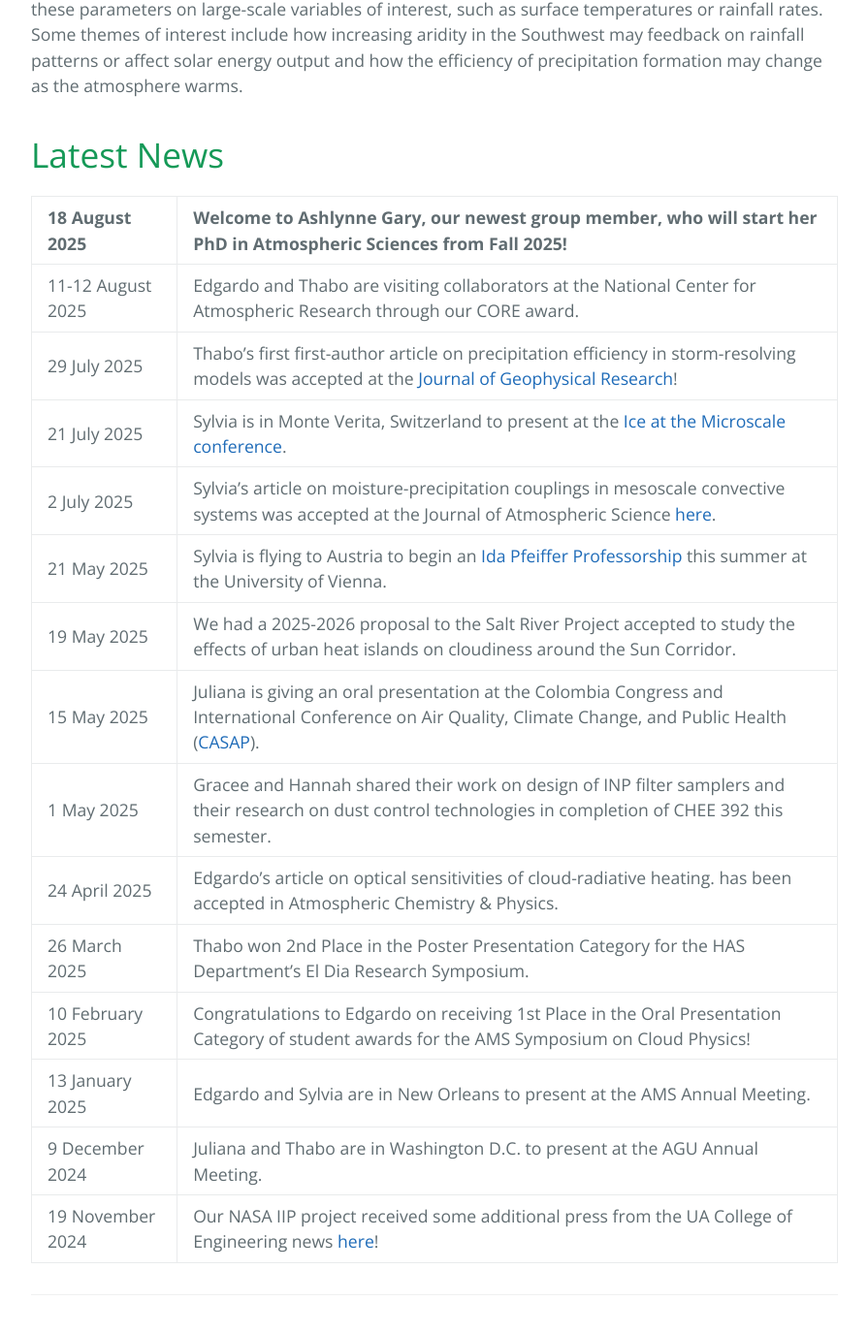
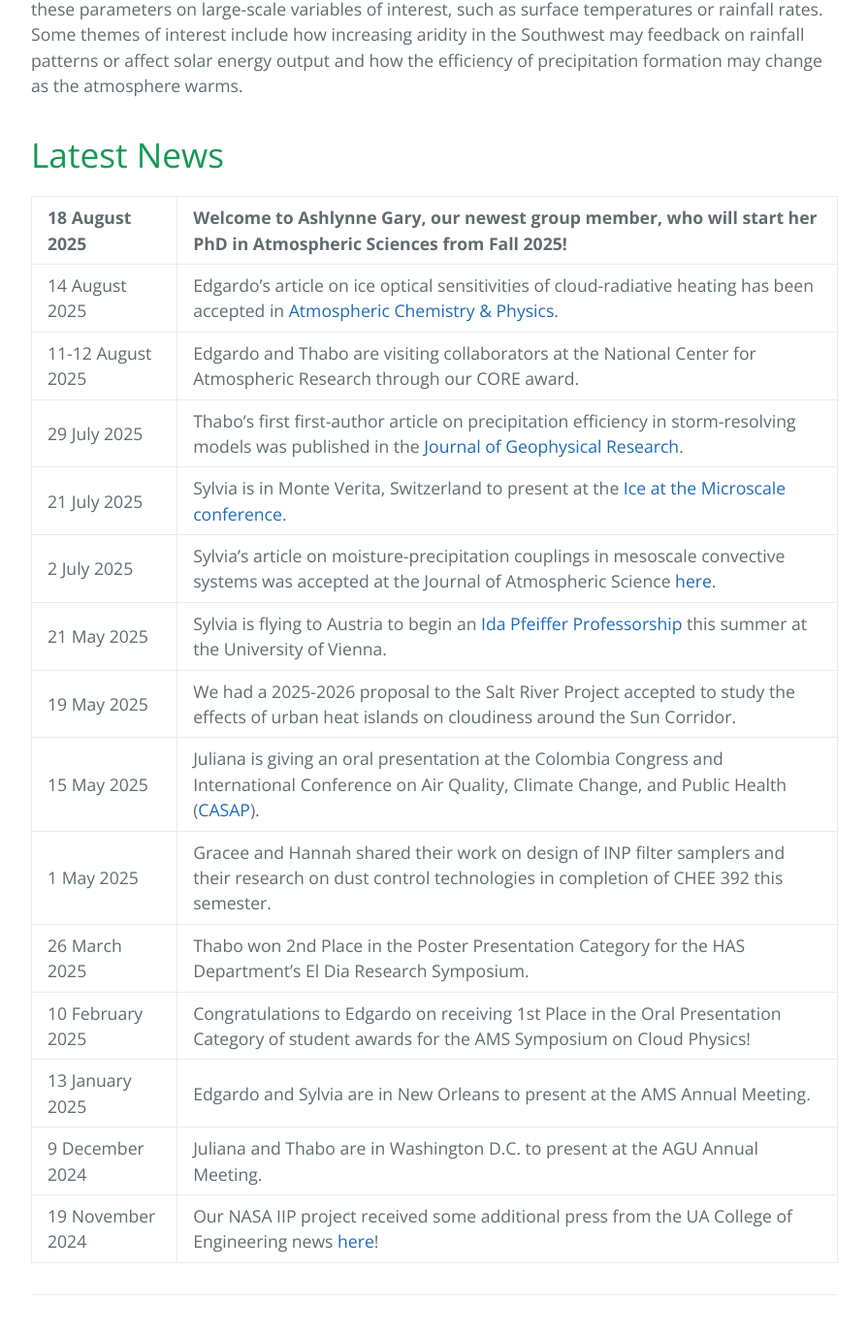
Before and after one commit to sylviasullivan/sylviasullivan.github.io, a Jekyll site: the page built from index.md, in a window 1280 px wide and 1400 px high, scrolled down 591 px. Shown: the top 1375 px of the window at 97% size, without its empty margins (192-1087 px from the left). Built offline with Jekyll 4.4.1, drawn with Linux system fonts in a browser that asks for light colours.

Commit message:
Update index.md

```diff
--- a/index.md
+++ b/index.md
@@ -13,15 +13,15 @@ We are broadly interested in scale interactions in the atmosphere and how best t
 
 | 18 August 2025 | Welcome to Ashlynne Gary, our newest group member, who will start her PhD in Atmospheric Sciences from Fall 2025!
 |:-----------|:------|
+| 14 August 2025 | Edgardo's article on ice optical sensitivities of cloud-radiative heating has been accepted in [Atmospheric Chemistry & Physics](https://acp.copernicus.org/articles/25/8943/2025/).
 | 11-12 August 2025 | Edgardo and Thabo are visiting collaborators at the National Center for Atmospheric Research through our CORE award.
-| 29 July 2025 | Thabo's first first-author article on precipitation efficiency in storm-resolving models was accepted at the [Journal of Geophysical Research](https://agupubs.onlinelibrary.wiley.com/doi/epdf/10.1029/2025JD044228)!
+| 29 July 2025 | Thabo's first first-author article on precipitation efficiency in storm-resolving models was published in the [Journal of Geophysical Research](https://agupubs.onlinelibrary.wiley.com/doi/epdf/10.1029/2025JD044228).
 | 21 July 2025 | Sylvia is in Monte Verita, Switzerland to present at the [Ice at the Microscale conference](https://ice2025.ethz.ch/).
 | 2 July 2025 | Sylvia's article on moisture-precipitation couplings in mesoscale convective systems was accepted at the Journal of Atmospheric Science [here](https://journals.ametsoc.org/view/journals/atsc/aop/JAS-D-24-0174.1/JAS-D-24-0174.1.xml).
 | 21 May 2025 | Sylvia is flying to Austria to begin an [Ida Pfeiffer Professorship](https://fgga.univie.ac.at/sylviasullivan/) this summer at the University of Vienna.
 | 19 May 2025 | We had a 2025-2026 proposal to the Salt River Project accepted to study the effects of urban heat islands on cloudiness around the Sun Corridor.
 | 15 May 2025 | Juliana is giving an oral presentation at the Colombia Congress and International Conference on Air Quality, Climate Change, and Public Health ([CASAP](https://casap.science/en/home/)).
 | 1 May 2025 | Gracee and Hannah shared their work on design of INP filter samplers and their research on dust control technologies in completion of CHEE 392 this semester.
-| 24 April 2025 | Edgardo's article on optical sensitivities of cloud-radiative heating. has been accepted in Atmospheric Chemistry & Physics.
 | 26 March 2025 | Thabo won 2nd Place in the Poster Presentation Category for the HAS Department's El Dia Research Symposium.
 | 10 February 2025 | Congratulations to Edgardo on receiving 1st Place in the Oral Presentation Category of student awards for the AMS Symposium on Cloud Physics!
 | 13 January 2025 | Edgardo and Sylvia are in New Orleans to present at the AMS Annual Meeting.
```
